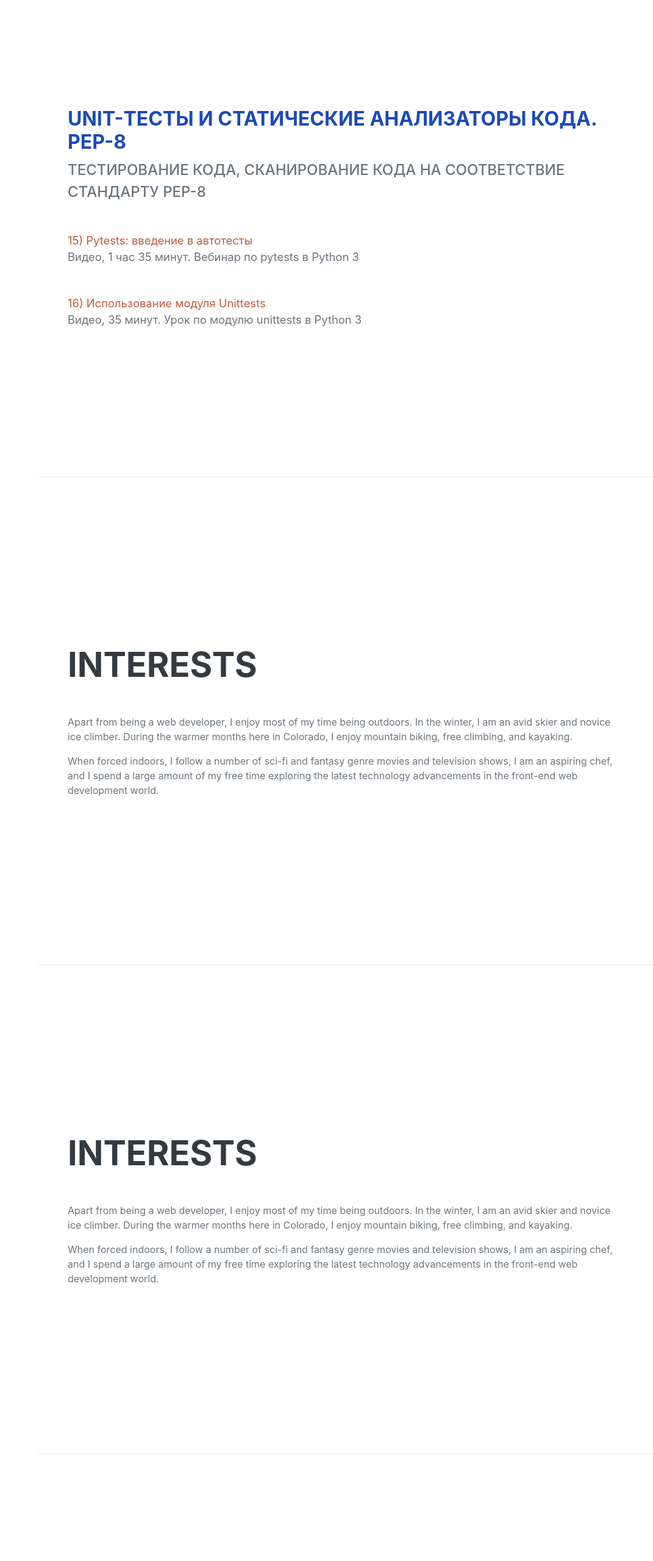
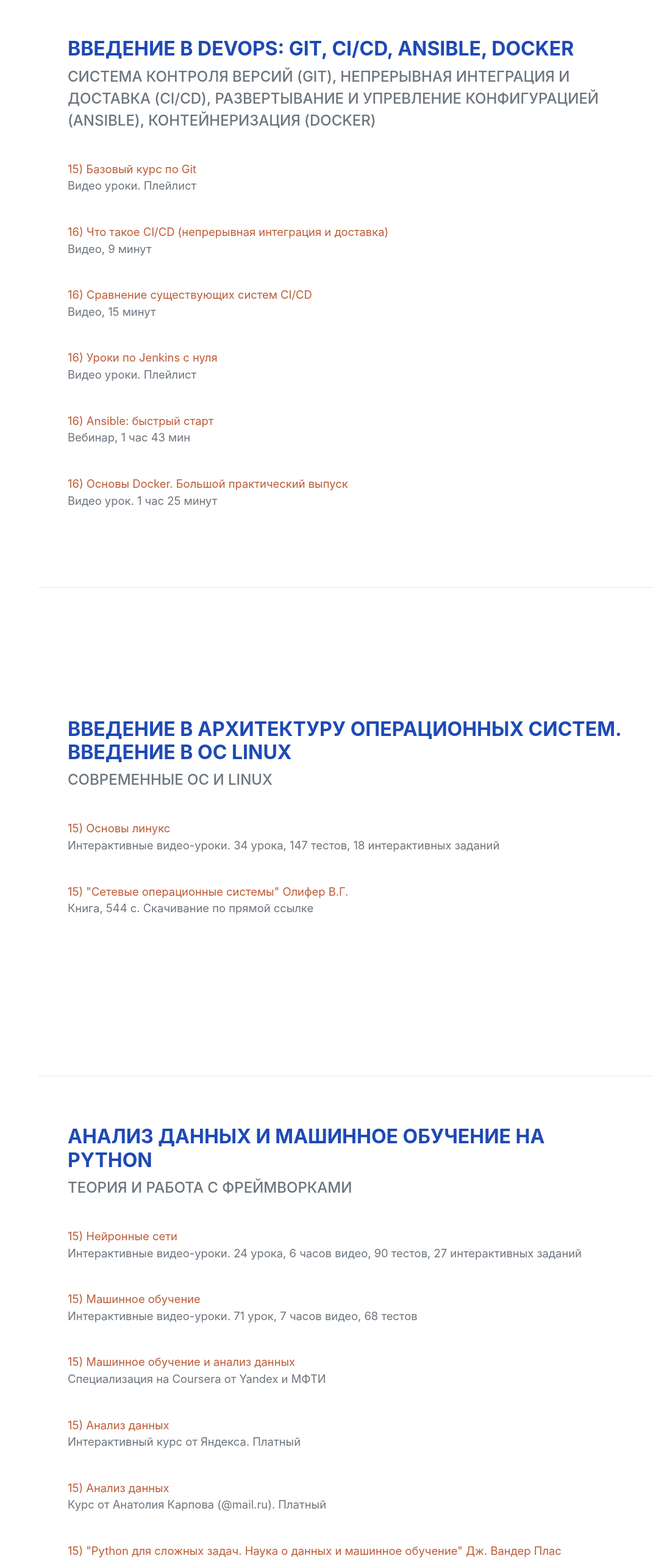
Before and after one commit to pymentor/python-roadmap, a website: page src/pug/index.pug in a window 1280 px wide. Shown: the part 5785-8345 px from the top of the page at 61% size, without its empty margins (209-1280 px from the left). Before the commit the page ends 8169 px from the top, so only its background shows below. Drawn offline with nearby package versions, Linux system fonts and the light colour scheme; files that its build step writes are made by us from their sources; files whose address does not match are found by name; a web font is replaced by a local one.

Commit message:
add more info

```diff
--- a/src/pug/index.pug
+++ b/src/pug/index.pug
@@ -2,7 +2,6 @@ doctype html
 html(lang='en')
 
     head
-
         meta(charset='utf-8')
         meta(name='viewport', content='width=device-width, initial-scale=1, shrink-to-fit=no')
         meta(name='description', content='')
@@ -12,22 +11,17 @@ html(lang='en')
 
         link(rel='icon', type='image/x-icon', href='assets/img/favicon.ico')
 
-        // Font Awesome icons (free version)
         script(src='https://use.fontawesome.com/releases/v5.13.0/js/all.js', crossorigin='anonymous')
-
-        // Google fonts
         link(href='https://fonts.googleapis.com/css?family=Saira+Extra+Condensed:500,700', rel='stylesheet', type='text/css')
         link(href='https://fonts.googleapis.com/css?family=Muli:400,400i,800,800i', rel='stylesheet', type='text/css')
 
-        // Core theme CSS (includes Bootstrap)
         link(href='css/styles.css', rel='stylesheet')
 
     body#page-top
-
         // Navigation
         nav#sideNav.navbar.navbar-expand-lg.navbar-dark.bg-primary.fixed-top
             a.navbar-brand.js-scroll-trigger(href='#page-top')
-                span.d-block.d-lg-none Clarence Taylor
+                span.d-block.d-lg-none Python Mentoring
                 span.d-none.d-lg-block
                     img.img-fluid.img-profile.rounded-circle.mx-auto.mb-2(src='assets/img/python.png', alt='python')
             button.navbar-toggler(type='button', data-toggle='collapse', data-target='#navbarSupportedContent', aria-controls='navbarSupportedContent', aria-expanded='false', aria-label='Toggle navigation')
@@ -54,9 +48,9 @@ html(lang='en')
                         a.nav-link.js-scroll-trigger(href='#os_and_linux') 8. Операционные системы, Linux
                     li.nav-item
                         a.nav-link.js-scroll-trigger(href='#da_and_ml') 9. Анализ данных и машинное обучение
+
         // Page Content
         .container-fluid.p-0
-
             // Env & IDE setup
             section#env_setup.resume-section
                 .resume-section-content
@@ -224,48 +218,81 @@ html(lang='en')
             section#devops_intro.resume-section
                 .resume-section-content
                     h3
-                        span.text-primary Unit-тесты и статические анализаторы кода. PEP-8
+                        span.text-primary Введение в DevOps: Git, CI/CD, Ansible, Docker
                     .subheading.mb-5
-                        | Тестирование кода, сканирование кода на соответствие стандарту PEP-8
+                        | Система контроля версий (Git), непрерывная интеграция и доставка (CI/CD), развертывание и упревление конфигурацией (Ansible), контейнеризация (Docker)
                     p.lead.mb-5
-                        a(href='https://www.youtube.com/watch?v=EBMXOsCL9AA' target='_blank') 15) Pytests: введение в автотесты
+                        a(href='https://www.youtube.com/playlist?list=PLIU76b8Cjem5B3sufBJ_KFTpKkMEvaTQR' target='_blank') 15) Базовый курс по Git
                         br
-                        | Видео, 1 час 35 минут. Вебинар по pytests в Python 3
+                        | Видео уроки. Плейлист
                     p.lead.mb-5
-                        a(href='https://www.youtube.com/watch?v=Ynrwk5OLI5Q' target='_blank') 16) Использование модуля Unittests
+                        a(href='https://www.youtube.com/watch?v=7S1ndRRht6M' target='_blank') 16) Что такое CI/CD (непрерывная интеграция и доставка)
                         br
-                        | Видео, 35 минут. Урок по модулю unittests в Python 3
+                        | Видео, 9 минут
+                    p.lead.mb-5
+                        a(href='https://www.youtube.com/watch?v=7SM8GLArTDY' target='_blank') 16) Сравнение существующих систем CI/CD
+                        br
+                        | Видео, 15 минут
+                    p.lead.mb-5
+                        a(href='https://www.youtube.com/watch?v=QvlWcxECzE8&list=RDCMUCemtVTjKhD_GcEOQ_rNOrRw' target='_blank') 16) Уроки по Jenkins с нуля
+                        br
+                        | Видео уроки. Плейлист
+                    p.lead.mb-5
+                        a(href='https://www.youtube.com/watch?v=QvlWcxECzE8&list=RDCMUCemtVTjKhD_GcEOQ_rNOrRw' target='_blank') 16) Ansible: быстрый старт
+                        br
+                        | Вебинар, 1 час 43 мин
+                    p.lead.mb-5
+                        a(href='https://www.youtube.com/watch?v=QF4ZF857m44' target='_blank') 16) Основы Docker. Большой практический выпуск
+                        br
+                        | Видео урок. 1 час 25 минут
             hr.m-0
 
             // OS and Linux
             section#os_and_linux.resume-section
                 .resume-section-content
-                    h2.mb-5 Interests
-                    p
-                        | Apart from being a web developer, I enjoy most of my time being outdoors. In the winter, I am an avid skier and novice ice climber. During the warmer months here in Colorado, I enjoy mountain biking, free climbing, and kayaking.
-                    p.mb-0
-                        | When forced indoors, I follow a number of sci-fi and fantasy genre movies and television shows, I am an aspiring chef, and I spend a large amount of my free time exploring the latest technology advancements in the front-end web development world.
-
+                    h3
+                        span.text-primary Введение в архитектуру операционных систем. Введение в OC Linux
+                    .subheading.mb-5
+                        | Современные ОС и Linux
+                    p.lead.mb-5
+                        a(href='https://stepik.org/course/762/promo' target='_blank') 15) Основы линукс
+                        br
+                        | Интерактивные видео-уроки. 34 урока, 147 тестов, 18 интерактивных заданий
+                    p.lead.mb-5
+                        a(href='http://padabum.com/x.php?id=17307' target='_blank') 15) "Сетевые операционные системы" Олифер В.Г.
+                        br
+                        | Книга, 544 с. Скачивание по прямой ссылке
             hr.m-0
 
             // DA and ML
             section#da_and_ml.resume-section
                 .resume-section-content
-                    h2.mb-5 Interests
-                    p
-                        | Apart from being a web developer, I enjoy most of my time being outdoors. In the winter, I am an avid skier and novice ice climber. During the warmer months here in Colorado, I enjoy mountain biking, free climbing, and kayaking.
-                    p.mb-0
-                        | When forced indoors, I follow a number of sci-fi and fantasy genre movies and television shows, I am an aspiring chef, and I spend a large amount of my free time exploring the latest technology advancements in the front-end web development world.
-
+                    h3
+                        span.text-primary Анализ данных и машинное обучение на Python
+                    .subheading.mb-5
+                        | Теория и работа с фреймворками
+                    p.lead.mb-5
+                        a(href='https://stepik.org/course/401/promo' target='_blank') 15) Нейронные сети
+                        br
+                        | Интерактивные видео-уроки. 24 урока, 6 часов видео, 90 тестов, 27 интерактивных заданий
+                    p.lead.mb-5
+                        a(href='https://stepik.org/course/8057/promo' target='_blank') 15) Машинное обучение
+                        br
+                        | Интерактивные видео-уроки. 71 урок, 7 часов видео, 68 тестов
+                    p.lead.mb-5
+                        a(href='https://www.coursera.org/specializations/machine-learning-data-analysis' target='_blank') 15) Машинное обучение и анализ данных
+                        br
+                        | Специализация на Coursera от Yandex и МФТИ
+                    p.lead.mb-5
+                        a(href='https://praktikum.yandex.ru/data-scientist/' target='_blank') 15) Анализ данных
+                        br
+                        | Интерактивный курс от Яндекса. Платный
+                    p.lead.mb-5
+                        a(href='https://karpov.courses/' target='_blank') 15) Анализ данных
+                        br
+                        | Курс от Анатолия Карпова (@mail.ru). Платный
+                    p.lead.mb-5
+                        a(href='https://oz.by/books/more10641687.html' target='_blank') 15) "Python для сложных задач. Наука о данных и машинное обучение" Дж. Вандер Плас
+                        br
+                        | Книга, 576 с. Справочник по библиотека и фреймворкам для анализа данных и машинного обучения на Python
             hr.m-0
-
-
-    // Bootstrap core JS
-        script(src='https://cdnjs.cloudflare.com/ajax/libs/jquery/3.5.1/jquery.min.js')
-        script(src='https://stackpath.bootstrapcdn.com/bootstrap/4.5.0/js/bootstrap.bundle.min.js')
-
-        // Third party plugin JS
-        script(src='https://cdnjs.cloudflare.com/ajax/libs/jquery-easing/1.4.1/jquery.easing.min.js')
-
-        // Core theme JS
-        script(src='js/scripts.js')
```
Also changed, not shown: dist/index.html, 1 other file.
